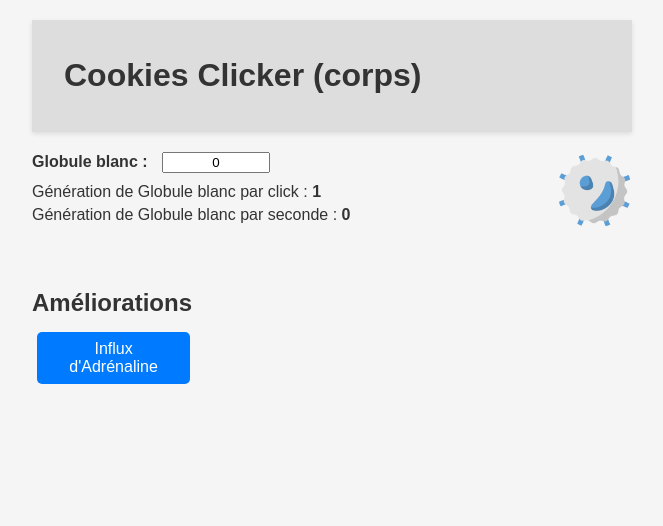
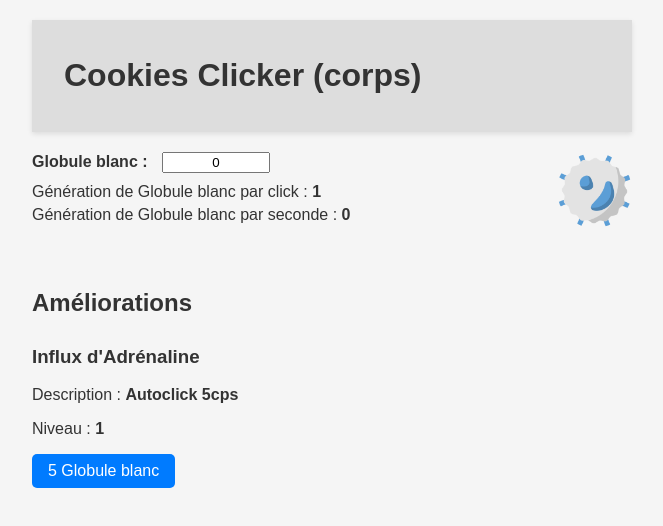
Before and after one commit to Sprocq/TEK_ndi_2024, a React (Vite) app: page /CookiesClicker in a window 1280 px wide. Shown: the top 526 px of the page, without its empty margins (308-971 px from the left). Built offline with nearby package versions, Linux system fonts and the light colour scheme.

Commit message:
mise en forme bonus

```diff
--- a/src/CookiesClicker.css
+++ b/src/CookiesClicker.css
@@ -84,7 +84,7 @@
 }
 
 button {
-  margin: 3% !important;
+  margin-bottom: 3% !important;
 }
 
 .cookie {
--- a/src/pages/CookiesClicker.tsx
+++ b/src/pages/CookiesClicker.tsx
@@ -92,7 +92,7 @@ const CookiesClicker: React.FC = () => {
     nomIndex = theme.lstNomBonus.findIndex(
       (evenement) =>
         evenement.idBonus ===
-        partieObject.lstEvenement[partieObject.lstEvenement.length].idEvenement
+        evenements[partieObject.lstEvenement.length].idEvenement
     );
     nomBouton.push(theme.lstNomBonus[nomIndex].nom);
   }
@@ -161,6 +161,27 @@ const CookiesClicker: React.FC = () => {
       <div className="improvements">
         <h2>Améliorations</h2>
         {evenementsAchetables.map((evenement) => (
+          <div key={evenement[0].idEvenement}>
+            <div className="div-name">
+              <h3>{nomBouton[evenementsAchetables.indexOf(evenement)]}</h3>
+            </div>
+            <div className="amelioration">
+              <p>
+                Description : <b>{evenement[0].descriptif}</b>
+              </p>
+              <p>
+                Niveau :{" "}
+                <b>
+                  {
+                    partieObject.lstEvenement[
+                      partieObject.lstEvenement.findIndex(
+                        (evenement2) =>
+                          evenement2.idEvenement === evenement[0].idEvenement
+                      )
+                    ].niveau
+                  }
+                </b>
+              </p>
               <button
                 className="button-improvement"
                 onClick={() => {
@@ -184,7 +205,8 @@ const CookiesClicker: React.FC = () => {
                       case typeEvenement[2]:
                         const evenementReduc = cookies.lstEvenement.find(
                           (evenementReduc) =>
-                        evenementReduc.idEvenement === evenement[0].idEvenement
+                            evenementReduc.idEvenement ===
+                            evenement[0].idEvenement
                         );
                         if (evenementReduc) {
                           let soustraire = Math.round(
@@ -195,14 +217,25 @@ const CookiesClicker: React.FC = () => {
                         break;
                       case typeEvenement[3]:
                         production[0] = evenement[0].value;
-                    production[1] = evenement[0].temps ? evenement[0].temps : 0;
+                        production[1] = evenement[0].temps
+                          ? evenement[0].temps
+                          : 0;
                         break;
                     }
                   }
                 }}
               >
-            {nomBouton[evenementsAchetables.indexOf(evenement)]}
+                {partieObject.lstEvenement[
+                  partieObject.lstEvenement.findIndex(
+                    (evenement2) =>
+                      evenement2.idEvenement === evenement[0].idEvenement
+                  )
+                ].prix +
+                  " " +
+                  theme.cookie}
               </button>
+            </div>
+          </div>
         ))}
       </div>
     </div>
```
Lines whose indentation alone changed are shown as unchanged.
